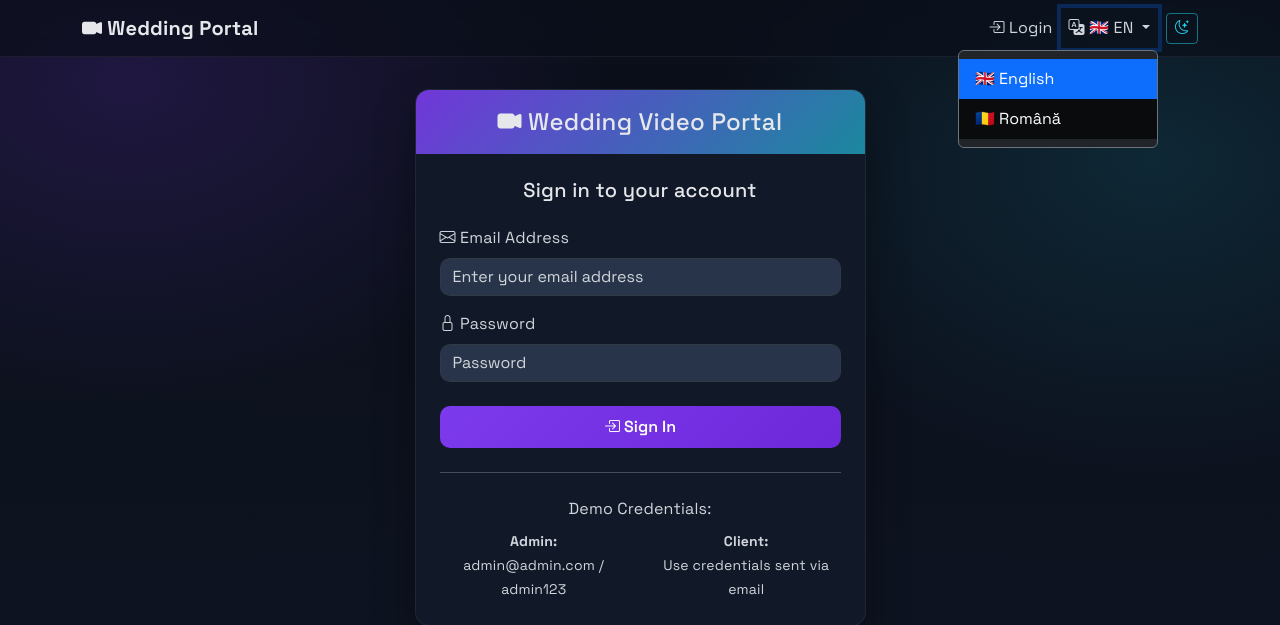
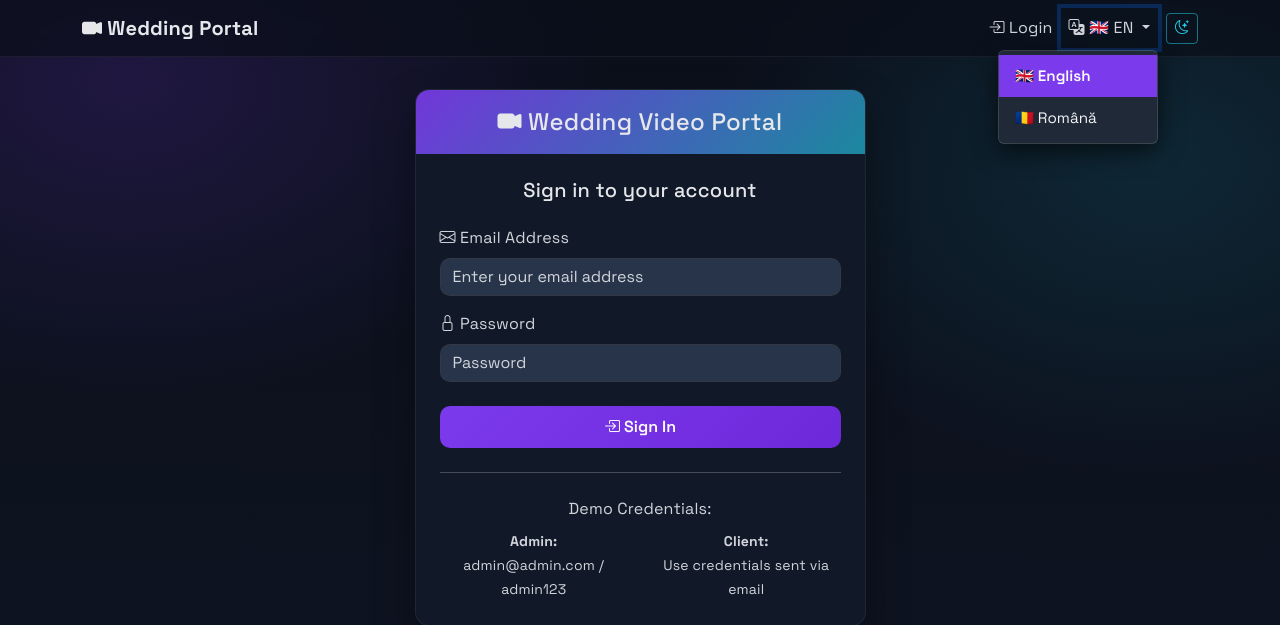
Before and after one commit to cristioca/wedding-video-portal, a Django app: page /en/login/?next=/en/dashboard/ in a window 1280 px wide, after a click on "🇬🇧 EN". Shown: the top 625 px of the page. Run offline with Django 5.2, Linux system fonts and the light colour scheme.

Commit message:
style: improve language switcher dropdown styling and consistency

```diff
--- a/static/css/theme.css
+++ b/static/css/theme.css
@@ -244,6 +244,47 @@
 .dropdown-item { color: var(--text-100); }
 .dropdown-item:hover { background-color: rgba(255, 255, 255, 0.06); color: #fff; }
 
+/* Language Switcher Dropdown - Solid backgrounds, no transparency */
+.language-dropdown {
+  background-color: #1f2937 !important;
+  border: 1px solid rgba(255, 255, 255, 0.2) !important;
+  box-shadow: 0 8px 24px rgba(0, 0, 0, 0.6) !important;
+  min-width: 160px !important;
+  padding: 0.25rem 0 !important;
+  backdrop-filter: none !important;
+}
+
+.language-dropdown li {
+  background-color: transparent !important;
+}
+
+.language-dropdown .dropdown-item,
+.language-dropdown button.dropdown-item {
+  color: #f3f4f6 !important;
+  background-color: #1f2937 !important;
+  border: none !important;
+  padding: 0.6rem 1rem !important;
+  font-size: 0.95rem !important;
+  transition: all 0.15s ease !important;
+  cursor: pointer !important;
+  width: 100% !important;
+  text-align: left !important;
+  display: block !important;
+}
+
+.language-dropdown .dropdown-item:hover,
+.language-dropdown button.dropdown-item:hover {
+  background-color: #374151 !important;
+  color: #ffffff !important;
+}
+
+.language-dropdown .dropdown-item.active,
+.language-dropdown button.dropdown-item.active {
+  background-color: #7c3aed !important;
+  color: #ffffff !important;
+  font-weight: 600 !important;
+}
+
 /* Modals - Dark Theme (Default) */
 .modal-content {
   background-color: var(--surface-800) !important;
@@ -399,6 +440,32 @@
 .theme-light .dropdown-menu { background-color: #ffffff; border: 1px solid rgba(0,0,0,0.08); }
 .theme-light .dropdown-item { color: var(--text-100); }
 .theme-light .dropdown-item:hover { background-color: rgba(0,0,0,0.04); color: #000; }
+
+/* Light mode language dropdown overrides */
+.theme-light .language-dropdown {
+  background-color: #ffffff !important;
+  border: 1px solid rgba(0, 0, 0, 0.15) !important;
+  box-shadow: 0 8px 24px rgba(0, 0, 0, 0.12) !important;
+  backdrop-filter: none !important;
+}
+
+.theme-light .language-dropdown .dropdown-item,
+.theme-light .language-dropdown button.dropdown-item {
+  color: #1f2937 !important;
+  background-color: #ffffff !important;
+}
+
+.theme-light .language-dropdown .dropdown-item:hover,
+.theme-light .language-dropdown button.dropdown-item:hover {
+  background-color: #f3f4f6 !important;
+  color: #111827 !important;
+}
+
+.theme-light .language-dropdown .dropdown-item.active,
+.theme-light .language-dropdown button.dropdown-item.active {
+  background-color: #7c3aed !important;
+  color: #ffffff !important;
+}
 .theme-light .btn-close { filter: none; opacity: 0.6; }
 .theme-light .btn-close:hover { opacity: 1; }
 .theme-light .alert { border-color: rgba(0,0,0,0.08); }
--- a/templates/base.html
+++ b/templates/base.html
@@ -68,17 +68,17 @@
                             {% get_current_language as LANGUAGE_CODE %}
                             {% if LANGUAGE_CODE == 'ro' %}🇷🇴 RO{% else %}🇬🇧 EN{% endif %}
                         </a>
-                        <ul class="dropdown-menu dropdown-menu-end bg-dark border-secondary" aria-labelledby="languageDropdown" style="min-width: 200px;">
+                        <ul class="dropdown-menu dropdown-menu-end language-dropdown" aria-labelledby="languageDropdown">
                             {% get_current_language as CURRENT_LANGUAGE %}
                             {% get_available_languages as LANGUAGES %}
                             {% get_language_info_list for LANGUAGES as languages %}
                             {% for language in languages %}
                                 <li>
-                                    <form action="{% url 'set_language' %}" method="post" style="display: inline; width: 100%;">
+                                    <form action="{% url 'set_language' %}" method="post" style="margin: 0;">
                                         {% csrf_token %}
                                         <input name="next" type="hidden" value="{{ request.get_full_path }}">
                                         <input name="language" type="hidden" value="{{ language.code }}">
-                                        <button type="submit" class="dropdown-item text-white {% if language.code == CURRENT_LANGUAGE %}active bg-primary{% endif %}" style="background-color: rgba(0, 0, 0, 0.7); border: none; padding: 0.5rem 1rem; width: 100%; text-align: left;">
+                                        <button type="submit" class="dropdown-item {% if language.code == CURRENT_LANGUAGE %}active{% endif %}">
                                             {% if language.code == 'en' %}
                                                 🇬🇧 English
                                             {% elif language.code == 'ro' %}
```
